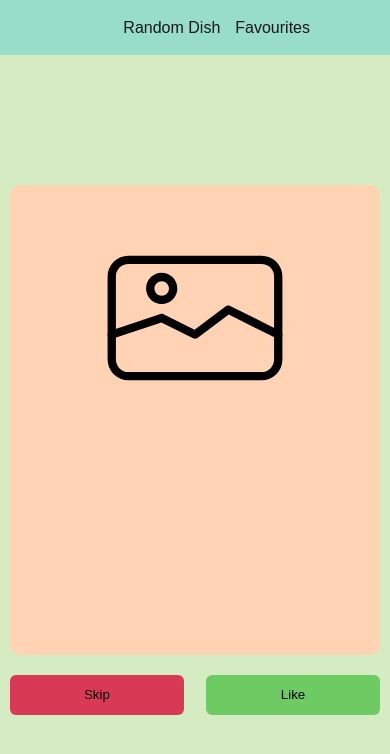
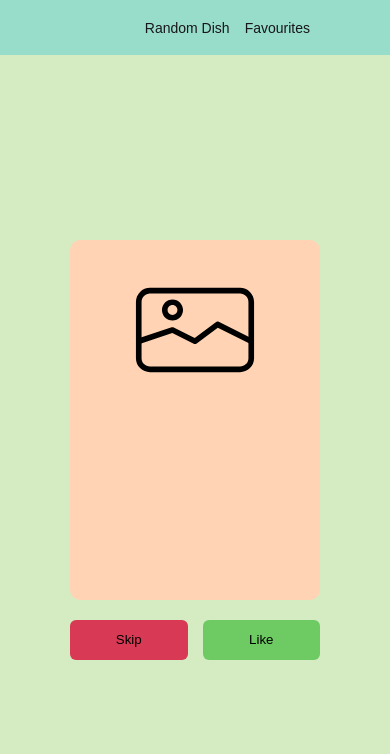
Before and after one commit to Dora-D/foodify-app, a React (Create React App) app: page / in a window 390 px wide. Shown: the top 754 px of the page. Built offline with nearby package versions, Linux system fonts and the light colour scheme; no server answers.

Commit message:
responsiveness to design added

```diff
--- a/src/components/DishCard/dish-card.scss
+++ b/src/components/DishCard/dish-card.scss
@@ -1,12 +1,25 @@
 @import "../../assets/sass/mixines.scss";
 @import "../../assets/sass/variables.scss";
+@import "../../assets/sass/media.scss";
 
 .dish-card {
-  height: 470px;
-  width: 370px;
+  height: 450px;
+  width: 340px;
   border-radius: 10px;
   background-color: $crads-bg;
   overflow: hidden;
+  @include laptop {
+    height: 380px;
+    width: 270px;
+  }
+  @include tablet {
+    height: 340px;
+    width: 230px;
+  }
+  @include mobile {
+    height: 360px;
+    width: 250px;
+  }
   &__img-wrapper {
     height: 0;
     padding-top: 60%;
--- a/src/components/Modal/modal.scss
+++ b/src/components/Modal/modal.scss
@@ -1,5 +1,6 @@
 @import "../../assets/sass/variables.scss";
 @import "../../assets/sass/mixines.scss";
+@import "../../assets/sass/media.scss";
 
 .modal-overlay {
   height: 100vh;
@@ -18,6 +19,10 @@
   border-radius: 10px;
   background-color: $crads-bg;
   position: relative;
+  @include mobile {
+    width: 100%;
+    border-radius: 0;
+  }
   &__close-modal {
     height: 30px;
     width: 30px;
--- a/src/index.css
+++ b/src/index.scss
@@ -1,7 +1,16 @@
+@import "./assets/sass/media.scss";
+
 * {
   margin: 0;
   padding: 0;
   box-sizing: border-box;
+}
+
+html {
+  font-size: 16px;
+  @include mobile {
+    font-size: 14px;
+  }
 }
 
 body {
--- a/src/index.tsx
+++ b/src/index.tsx
@@ -3,7 +3,7 @@ import ReactDOM from "react-dom";
 
 import { App } from "./components/App/App";
 
-import "./index.css";
+import "./index.scss";
 
 ReactDOM.render(
   <React.StrictMode>
--- a/src/pages/Favourites/favourites.scss
+++ b/src/pages/Favourites/favourites.scss
@@ -1,13 +1,21 @@
 @import "../../assets/sass/variables.scss";
+@import "../../assets/sass/media.scss";
+@import "../../assets/sass/mixines.scss";
 
 .favourites {
-  padding: 40px 120px;
+  padding: 40px 50px;
   height: calc(100vh - 55px);
   display: flex;
   flex-wrap: wrap;
   background-color: $main-bg-color;
   position: relative;
   overflow: auto;
+  @include scroll-style;
+  @include mobile {
+    padding: 20px;
+    display: block;
+    align-items: center;
+  }
   &__add-recipe {
     width: 50px;
     height: 50px;
@@ -16,12 +24,18 @@
     cursor: pointer;
     background-color: inherit;
     position: fixed;
+    border-radius: 50%;
     bottom: 50px;
-    right: 50px;
+    right: 30px;
+    @include mobile {
+      bottom: 30px;
+      right: 15px;
+    }
   }
   .dish-card {
-    &:nth-child(odd) {
-      margin: 0 45px 40px 45px;
+    margin: 0 15px 25px 0;
+    @include mobile {
+      margin: 0 auto 20px auto;
     }
   }
 }
```
